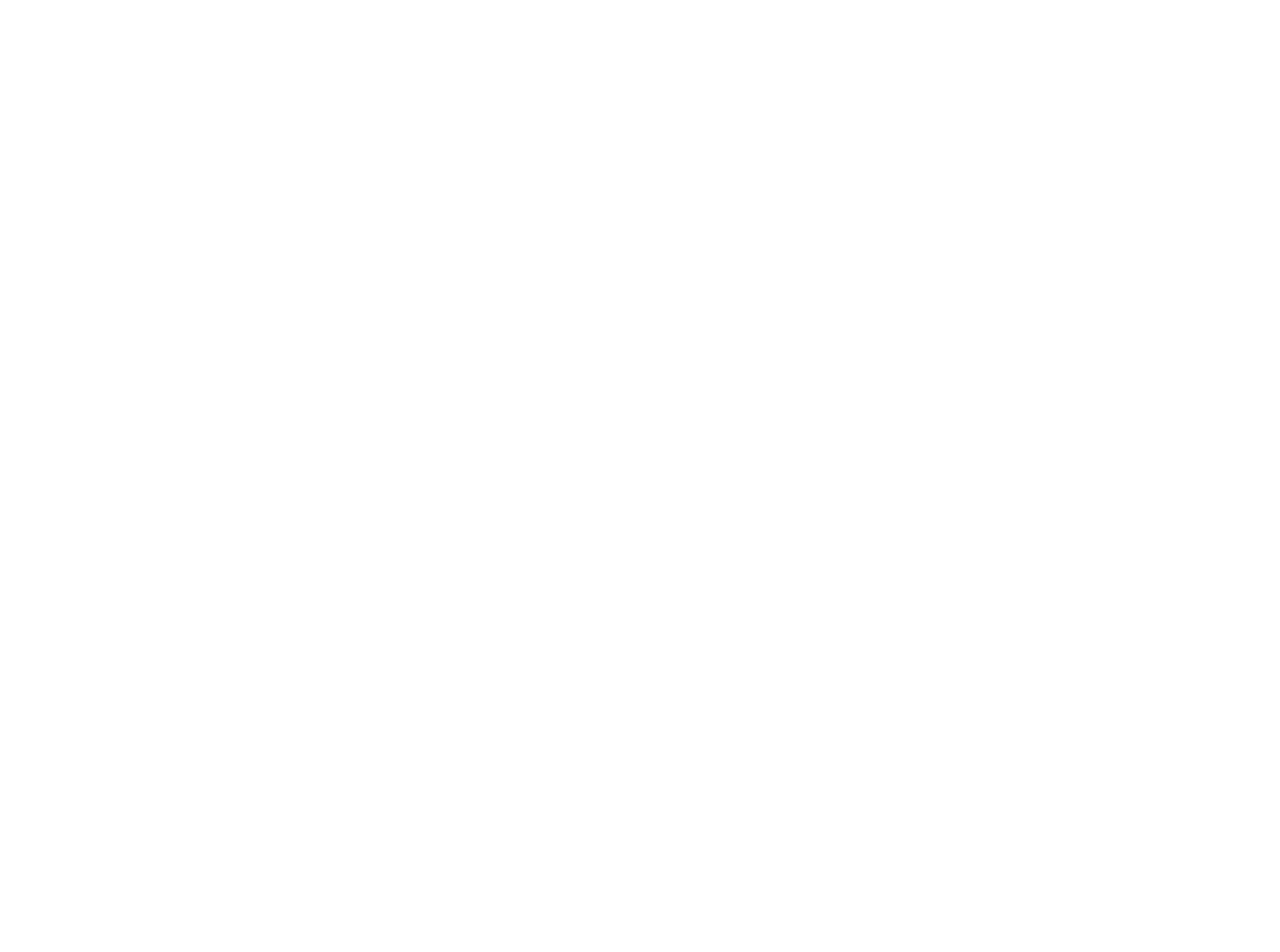
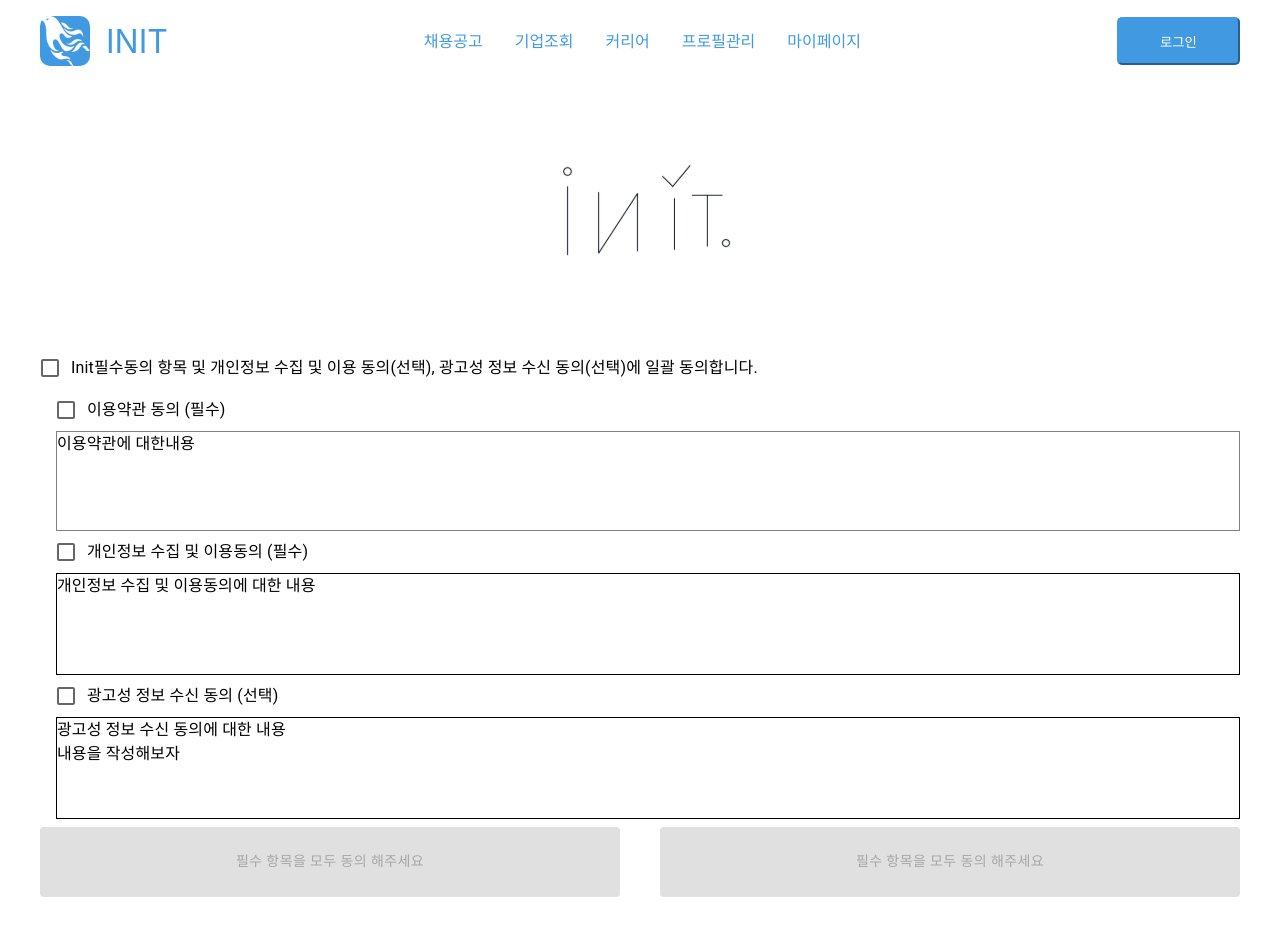
Before and after one commit to mtvsteampheonix/INITCLIENT, a React (Create React App) app: page /member/regist/agree-terms in a window 1280 px wide. Before the commit this address had no page. Shown: the top 952 px of the page. Before the commit the page ends 800 px from the top, so only its background shows below. Built offline with nearby package versions, Linux system fonts and the light colour scheme.

Commit message:
Feat:details페이지추가 개인회원 구직공고 지원시, 제출폼 생성필요

```diff
--- a/src/App.js
+++ b/src/App.js
@@ -6,7 +6,8 @@ import {Manage} from './pages/resume/manage';
 import {AddStepCategory} from './pages/resume/add-step';
 import Login from './pages/members/Login';
 import JobSearch from './pages/jobSearch/JobSearch';
-
+import AgreeTerms from './pages/members/regist/AgreeTerms';
+import JobSearchDetails from './pages/jobSearch/Details';
 function App() {
   return (
     <div className='App'>
@@ -22,10 +23,14 @@ function App() {
 
             <Route path='member'>
               <Route path='login' element={<Login />} />
+              <Route path='regist'>
+                <Route path='agree-terms' element={<AgreeTerms />} />
+              </Route>
             </Route>
 
             <Route path='jobsearch'>
               <Route index element={<JobSearch />} />
+              <Route path='details' element={<JobSearchDetails />} />
             </Route>
           </Route>
         </Routes>
--- a/src/modules/index.js
+++ b/src/modules/index.js
@@ -1,8 +1,8 @@
 import {combineReducers} from 'redux';
-import tempReducer from './TempModule';
+import termsReducer from './regist/termsModule';
 
 const rootReducer = combineReducers({
-  tempReducer
+  termsReducer
 });
 
 export default rootReducer;
--- /dev/null
+++ b/src/modules/regist/termsModule.js
@@ -0,0 +1,31 @@
+import {createActions, handleActions} from 'redux-actions';
+
+const intistate = {
+  details: {
+    service: '',
+    personalInfo: '',
+    advertising: ''
+  },
+  checked: {
+    service: false,
+    personalInfo: false,
+    advertising: false
+  }
+};
+
+export const SET_TERMSCHECKED = 'terms/SET_TERMS_CHECKED';
+const actions = createActions({
+  [SET_TERMSCHECKED]: () => {}
+});
+
+const termsReducer = handleActions(
+  {
+    [SET_TERMSCHECKED]: (state, {payload}) => {
+      state.checked = payload;
+      return {...state};
+    }
+  },
+  intistate
+);
+
+export default termsReducer;
--- /dev/null
+++ b/src/pages/jobSearch/Details.js
@@ -0,0 +1,73 @@
+import {Container} from '@mui/system';
+import {styled} from '@mui/material/styles';
+import Box from '@mui/material/Box';
+import Paper from '@mui/material/Paper';
+import Grid from '@mui/material/Unstable_Grid2';
+import Button from '@mui/material/Button';
+
+const Item = styled(Paper)(({theme}) => ({
+  backgroundColor: theme.palette.mode === 'dark' ? '#1A2027' : '#fff',
+  ...theme.typography.body2,
+  padding: theme.spacing(1),
+  textAlign: 'center',
+  color: theme.palette.text.secondary
+}));
+function Details() {
+  return (
+    <Container fixed>
+      <h1>기업명</h1>
+      <hr />
+      <h2>구직 공고 명</h2>
+      <Box sx={{flexGrow: 1}}>
+        <Grid container spacing={2}>
+          <Grid xs={4}>
+            <Item>
+              <div>지원자격</div>
+              <ul>
+                <li>경력: </li>
+                <li>학력: </li>
+                <li>우대: </li>
+              </ul>
+            </Item>
+          </Grid>
+          <Grid xs={4}>
+            <Item>
+              <div>근무조건</div>
+              <ul>
+                <li>고용형태: </li>
+                <li>급여: </li>
+                <li>지역: </li>
+              </ul>
+            </Item>
+          </Grid>
+          <Grid xs={4}>
+            <Item>
+              <div>기업정보</div>
+              <ul>
+                <li>업종: </li>
+                <li>사원수: </li>
+                <li>홈페이지: </li>
+              </ul>
+            </Item>
+          </Grid>
+        </Grid>
+      </Box>
+      <hr />
+      <div
+        style={{
+          witdh: 1200,
+          height: 300,
+          backgroundColor: 'primary'
+        }}
+      >
+        <h3>기업소개글</h3>
+      </div>
+      <div style={{textAlign: 'center', margin: 10}}>
+        <Button variant='contained'>지원하기</Button>
+        <Button variant='outlined'>목록</Button>
+      </div>
+    </Container>
+  );
+}
+
+export default Details;
--- a/src/pages/members/Login.js
+++ b/src/pages/members/Login.js
@@ -81,7 +81,7 @@ function Login() {
                 <Link>비밀번호 찾기</Link>
               </Grid>
               <Grid item>
-                <Link>회원가입</Link>
+                <Link href='regist/agree-terms'>회원가입</Link>
               </Grid>
             </Grid>
             <img src='/titleLogo.svg' alt='titleLogoImg'></img>
--- /dev/null
+++ b/src/pages/members/regist/AgreeTerms.js
@@ -0,0 +1,164 @@
+import {
+  Checkbox,
+  FormGroup,
+  FormControlLabel,
+  Typography,
+  Button,
+  Stack,
+  Grid
+} from '@mui/material';
+import {Box} from '@mui/system';
+import {useDispatch, useSelector} from 'react-redux';
+import {SET_TERMSCHECKED} from '../../../modules/regist/termsModule';
+
+export default function AgreeTerms() {
+  const termsState = useSelector((state) => state.termsReducer);
+  const dispatch = useDispatch();
+  const {checked, details} = termsState;
+  const AllcheckHandleChange = (event) => {
+    dispatch({
+      type: SET_TERMSCHECKED,
+      payload: {
+        service: event.target.checked,
+        personalInfo: event.target.checked,
+        advertising: event.target.checked
+      }
+    });
+  };
+
+  const handleChange = (event) => {
+    dispatch({
+      type: SET_TERMSCHECKED,
+      payload: {
+        ...checked,
+        [event.target.name]: event.target.checked
+      }
+    });
+  };
+
+  const isCheckedRequired = () => {
+    if (checked.service && checked.personalInfo) {
+      return true;
+    }
+    return false;
+  };
+
+  const childrenCheckBox = (
+    <Grid item paddingLeft={2}>
+      <FormControlLabel
+        label='이용약관 동의 (필수)'
+        control={
+          <Checkbox
+            name='service'
+            checked={checked.service}
+            onChange={handleChange}
+          />
+        }
+      />
+      <Typography height={100} border='1px solid gray' boxSizing='border-box'>
+        이용약관에 대한내용
+      </Typography>
+      <FormControlLabel
+        label='개인정보 수집 및 이용동의 (필수)'
+        control={
+          <Checkbox
+            name='personalInfo'
+            checked={checked.personalInfo}
+            onChange={handleChange}
+          />
+        }
+      />
+      <Typography height={100} border='1px solid'>
+        개인정보 수집 및 이용동의에 대한 내용
+      </Typography>
+      <FormControlLabel
+        label='광고성 정보 수신 동의 (선택)'
+        control={
+          <Checkbox
+            name='advertising'
+            checked={checked.advertising}
+            onChange={handleChange}
+          />
+        }
+      />
+      <Typography height={100} border='1px solid'>
+        광고성 정보 수신 동의에 대한 내용 <br />
+        내용을 작성해보자
+      </Typography>
+    </Grid>
+  );
+  return (
+    <>
+      <Stack
+        justifyContent='center'
+        spacing={1}
+        minWidth={800}
+        margin='auto'
+        paddingBottom={10}
+        width={1200}
+        alignContent='center'
+      >
+        <Box sx={{display: 'flex', justifyContent: 'center'}}>
+          <img style={{width: '300px'}} src='/titleLogo.svg' alt='titleLogo' />
+        </Box>
+        <FormGroup>
+          <FormControlLabel
+            control={
+              <Checkbox
+                checked={
+                  checked.service && checked.advertising && checked.personalInfo
+                }
+                onChange={AllcheckHandleChange}
+              />
+            }
+            label='Init필수동의 항목 및 개인정보 수집 및 이용 동의(선택), 광고성 정보 수신 동의(선택)에 일괄 동의합니다.'
+          />
+          {childrenCheckBox}
+        </FormGroup>
+        <Stack direction='row' spacing={5} height={70}>
+          {isCheckedRequired() ? (
+            <>
+              <Button
+                variant='contained'
+                sx={{
+                  width: '100%'
+                }}
+              >
+                개인 회원
+              </Button>
+              <Button
+                variant='contained'
+                sx={{
+                  width: '100%'
+                }}
+              >
+                기업 회원
+              </Button>
+            </>
+          ) : (
+            <>
+              <Button
+                variant='contained'
+                sx={{
+                  width: '100%'
+                }}
+                disabled
+              >
+                필수 항목을 모두 동의 해주세요
+              </Button>
+              <Button
+                variant='contained'
+                sx={{
+                  width: '100%'
+                }}
+                disabled
+              >
+                필수 항목을 모두 동의 해주세요
+              </Button>
+            </>
+          )}
+        </Stack>
+      </Stack>
+    </>
+  );
+}
--- a/src/pages/resume/add-step.js
+++ b/src/pages/resume/add-step.js
@@ -1,4 +1,7 @@
 import styled from 'styled-components';
+import Checkbox from '@mui/material/Checkbox';
+import Button from '@mui/material/Button';
+/* 파일명 수정 수정 */
 
 const OutletContainer = styled.div`
   display: flex;
@@ -10,6 +13,15 @@ const OutletContainer = styled.div`
 
   width: 100%;
   min-width: 1200px;
+`;
+
+const StyledButton = styled.button`
+  width: 123.29px;
+  height: 48px;
+  background: #4199e1;
+  border-radius: 5px;
+  color: white;
+  border-color: #4199e1;
 `;
 
 const AddMainContainer = styled.div`
@@ -30,7 +42,16 @@ const AddHeaderText = styled.div`
   font-family: 'Inder';
   font-style: normal;
   font-weight: 400;
-  font-size: 48px;
+  font-size: 36px;
+  line-height: 100%;
+`;
+
+const AddHeaderSelectText = styled.div`
+  width: 100%;
+  font-family: 'Inder';
+  font-style: normal;
+  font-weight: 400;
+  font-size: 32px;
   line-height: 100%;
 `;
 
@@ -85,7 +106,7 @@ const SelectCategoryTextBoxBasix = styled.div`
   letter-spacing: 0.01em;
 `;
 
-const selectCategoryContentContainer = styled.div`
+const SelectCategoryContentContainer = styled.div`
   display: flex;
   flex-direction: column;
   justify-content: center;
@@ -97,7 +118,7 @@ const selectCategoryContentContainer = styled.div`
   height: 74px;
 `;
 
-const selectCategoryContentContainerList = styled.div`
+const SelectCategoryContentContainerList = styled.div`
   display: flex;
   flex-direction: row;
   justify-content: center;
@@ -109,7 +130,7 @@ const selectCategoryContentContainerList = styled.div`
   height: 29px;
 `;
 
-const selectCategoryContentContainerCard = styled.div`
+const SelectCategoryContentContainerCard = styled.div`
   display: flex;
   flex-direction: row;
   justify-content: center;
@@ -122,7 +143,24 @@ const selectCategoryContentContainerCard = styled.div`
   height: 29px;
 `;
 
+const CardText = styled.div`
+  font-family: 'Inter';
+  font-style: normal;
+  font-weight: 400;
+  font-size: 15px;
+  line-height: 18px;
+  display: flex;
+  align-items: center;
+  text-align: center;
+  justify-content: center;
+  letter-spacing: 0.01em;
+  height: 18px;
+  max-width: 200px;
+  width: 81%;
+`;
+
 export function AddStepCategory() {
+  const label = {inputProps: {'aria-label': 'checked'}};
   return (
     <OutletContainer>
       <AddMainContainer>
@@ -140,16 +178,49 @@ export function AddStepCategory() {
           </AddBoxText>
         </AddBox>
         <SelectCategoryTextBox>
-          <AddHeaderText>이력서 항목 선택</AddHeaderText>
+          <AddHeaderSelectText>이력서 항목 선택</AddHeaderSelectText>
           <SelectCategoryTextBoxBasix>
             인적 사항, 학력사항, 기술 스택, 희망 직군은 기본 입력 항목입니다.
           </SelectCategoryTextBoxBasix>
         </SelectCategoryTextBox>
-        <selectCategoryContentContainer>
-          <selectCategoryContentContainerList>
-            여기서부터
-          </selectCategoryContentContainerList>
-        </selectCategoryContentContainer>
+        {/* 이력서 항목 선택 */}
+        <SelectCategoryContentContainer>
+          <SelectCategoryContentContainerList>
+            <SelectCategoryContentContainerCard>
+              <Checkbox {...label} />
+              <CardText>경력사항</CardText>
+            </SelectCategoryContentContainerCard>
+
+            <SelectCategoryContentContainerCard>
+              <Checkbox {...label} />
+              <CardText>주요활동 및 수상경력</CardText>
+            </SelectCategoryContentContainerCard>
+
+            <SelectCategoryContentContainerCard>
+              <Checkbox {...label} />
+              <CardText>해외경험</CardText>
+            </SelectCategoryContentContainerCard>
+          </SelectCategoryContentContainerList>
+
+          <SelectCategoryContentContainerList>
+            <SelectCategoryContentContainerCard>
+              <Checkbox {...label} />
+              <CardText>외국어 능력</CardText>
+            </SelectCategoryContentContainerCard>
+
+            <SelectCategoryContentContainerCard>
+              <Checkbox {...label} />
+              <CardText>직업 훈련 이수 이력</CardText>
+            </SelectCategoryContentContainerCard>
+
+            <SelectCategoryContentContainerCard>
+              <Checkbox {...label} />
+              <CardText>보유 자격 면허</CardText>
+            </SelectCategoryContentContainerCard>
+          </SelectCategoryContentContainerList>
+        </SelectCategoryContentContainer>
+
+        <StyledButton>이력서 작성하기</StyledButton>
       </AddMainContainer>
     </OutletContainer>
   );
```
Also changed, not shown: src/components/commons/jobSearch/BasicTable.js (+8 -1 lines).
